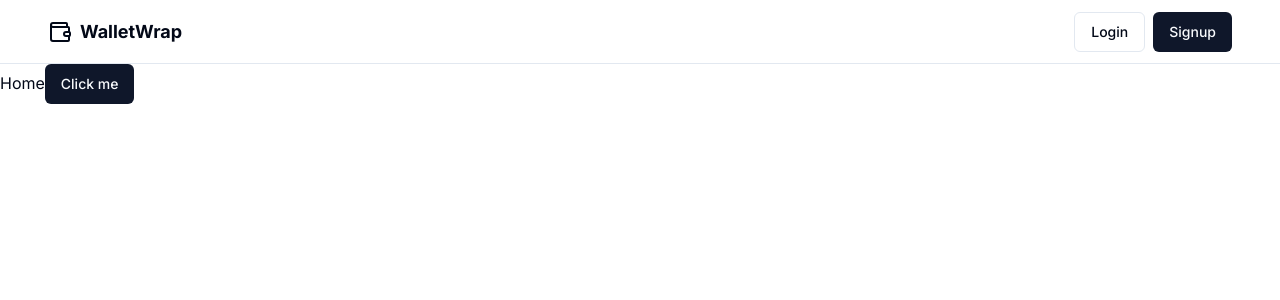
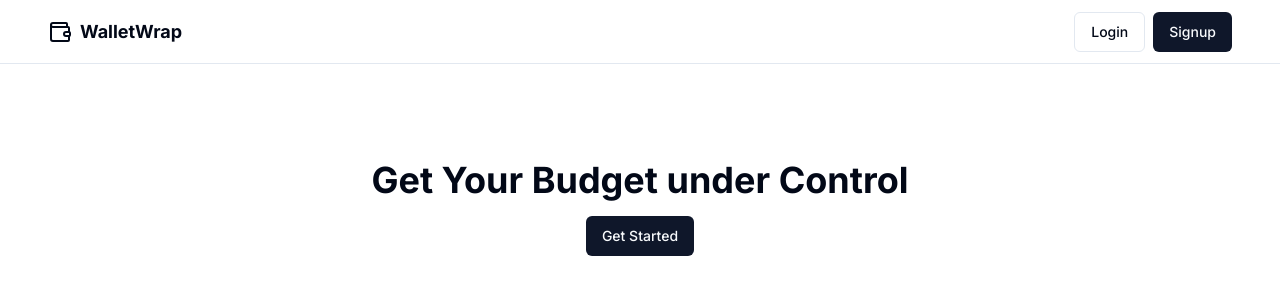
Before and after one commit to AntoineTA/WalletWrap, a Next.js app: page / in a window 1280 px wide. Shown: the top 300 px of the page. Built offline with nearby package versions, Linux system fonts and the light colour scheme; no server answers.

Commit message:
auth layout

```diff
--- /dev/null
+++ b/app/(auth)/layout.tsx
@@ -0,0 +1,18 @@
+import Logo from "@/components/Logo"
+
+export default function AuthLayout({
+  children,
+}: Readonly<{
+  children: React.ReactNode;
+}>) {
+  return(
+    <>
+      <header className="top-0 flex h-16 items-center border-b px-8 md:px-12">
+        <Logo />
+      </header>
+      <main className="md:mt-12">
+        {children}
+      </main>
+    </>
+  )
+}
--- /dev/null
+++ b/app/budget/LogoutButton.tsx
@@ -0,0 +1,11 @@
+"use client"
+
+import { Button } from "@/components/ui/button"
+import logout from "./actions"
+
+const LogoutButton = () => {
+  return (
+    <Button onClick={() => {logout()}}>Logout</Button>
+  )
+}
+export default LogoutButton
--- /dev/null
+++ b/app/budget/actions.ts
@@ -0,0 +1,19 @@
+"use server"
+
+import { revalidatePath } from "next/cache"
+import { redirect } from "next/navigation"
+import { createClient } from "@/utils/supabase/server"
+
+const logout = async () => {
+  const supabase = createClient()
+  const { error } = await supabase.auth.signOut()
+
+  if (error) {
+    redirect("/error")
+  }
+  if (!error) {
+    revalidatePath("/", "layout")
+    redirect("/")
+  }
+}
+export default logout
--- a/app/budget/page.tsx
+++ b/app/budget/page.tsx
@@ -1,6 +1,6 @@
 import { redirect } from 'next/navigation'
-
 import { createClient } from '@/utils/supabase/server'
+import LogoutButton from './LogoutButton'
 
 const Budget = async () => {
   const supabase = createClient()
@@ -11,7 +11,10 @@ const Budget = async () => {
   }
 
   return (
-    <div>Logged as {data.user.email}</div>
+    <div>
+      Logged as {data.user.email}
+      <LogoutButton />
+    </div>
   )
 }
 export default Budget
--- a/app/layout.tsx
+++ b/app/layout.tsx
@@ -2,7 +2,6 @@ import type { Metadata } from "next"
 import { Inter as FontSans } from "next/font/google"
 import { cn } from "@/lib/utils"
 import "./globals.css"
-import Header from "@/components/Header"
 
 const fontSans = FontSans({
   subsets: ["latin"],
@@ -27,10 +26,7 @@ export default function RootLayout({
           fontSans.variable
         )}
       >
-        <Header />
-        <main>
-          {children}
-        </main>
+        {children}
       </body>
     </html>
   );
--- a/app/page.tsx
+++ b/app/page.tsx
@@ -1,11 +1,25 @@
+import Link from "next/link"
 import { Button } from "@/components/ui/button"
 
-const Home = () => {
+import Logo from "@/components/Logo"
+import AuthWidget from "@/components/AuthWidget"
+
+const Landing = () => {
   return (
-    <div>
-      Home
-      <Button>Click me</Button>
-    </div>
+    <>
+    <header className="top-0 flex h-16 items-center justify-between gap-4 border-b px-8 md:px-12">
+      <Logo />
+      <AuthWidget />
+    </header>
+    <main className="text-center">
+      <div className="mt-24">
+        <h1 className="text-4xl font-bold my-4">Get Your Budget under Control</h1>
+        <Button asChild>
+          <Link href="/signup">Get Started</Link>
+        </Button>
+      </div>
+    </main>
+    </>
   )
 }
-export default Home
+export default Landing
--- /dev/null
+++ b/components/AuthWidget.tsx
@@ -0,0 +1,28 @@
+import Link from "next/link"
+import { Button } from "@/components/ui/button"
+import { createClient } from "@/utils/supabase/server"
+
+const AuthWidget = async () => {
+  const supabase = createClient()
+  const { data } = await supabase.auth.getSession()
+
+  if (data.session?.user) {
+    return (
+      <Button asChild>
+        <Link href="/budget">My Budget</Link>
+      </Button>
+    )
+  } else {
+    return (
+      <div className="flex gap-2">
+        <Button variant="outline" asChild>
+          <Link href="/login">Login</Link>
+        </Button>
+        <Button asChild>
+          <Link href="/signup">Signup</Link>
+        </Button>
+      </div>
+    )
+  }
+}
+export default AuthWidget
--- a/components/Header.tsx
+++ /dev/null
@@ -1,29 +0,0 @@
-import Link from "next/link"
-
-import { Wallet } from "lucide-react"
-import { Button } from "@/components/ui/button"
-
-import { createClient } from "@/utils/supabase/server"
-
-const Header = async () => {
-  const supabase = createClient()
-  const { data, error } = await supabase.auth.getSession()
-
-  return (
-    <header className="top-0 flex h-16 items-center justify-between gap-4 border-b bg-background px-8 md:px-12">
-      <Link href="/" className="flex items-center">
-        <Wallet className="h-6 w-6" />
-        <span className="text-lg font-bold ml-2">WalletWrap</span>
-      </Link>
-      <div className="flex gap-2">
-        <Button variant="outline" asChild>
-          <Link href="/login">Login</Link>
-        </Button>
-        <Button asChild>
-          <Link href="/signup">Signup</Link>
-        </Button>
-      </div>
-    </header>
-  )
-}
-export default Header
--- /dev/null
+++ b/components/Logo.tsx
@@ -0,0 +1,12 @@
+import Link from "next/link"
+import { Wallet } from "lucide-react"
+
+const Logo = () => {
+  return (
+    <Link href="/" className="flex items-center">
+      <Wallet className="h-6 w-6" />
+      <span className="text-lg font-bold ml-2">WalletWrap</span>
+    </Link>
+  )
+}
+export default Logo
```
Also changed, not shown: 1 other file (tests, documents, lock files or other folders).
